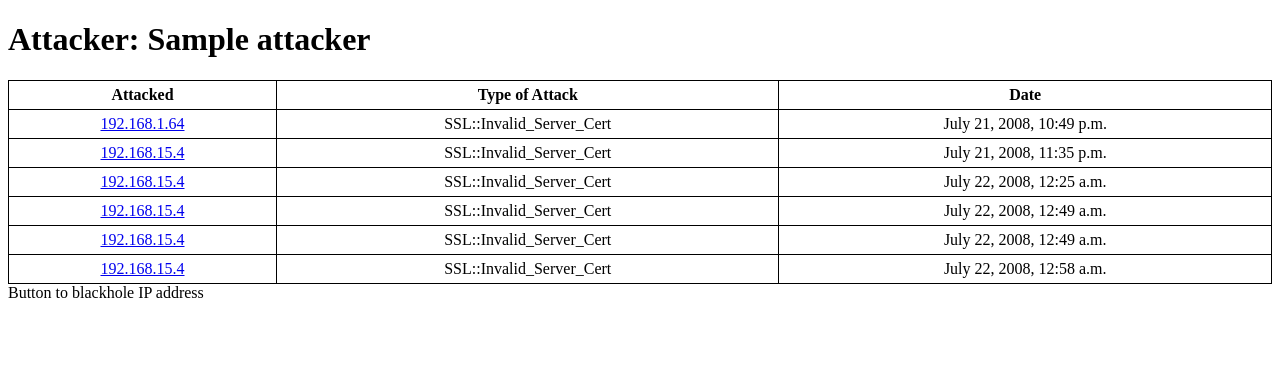
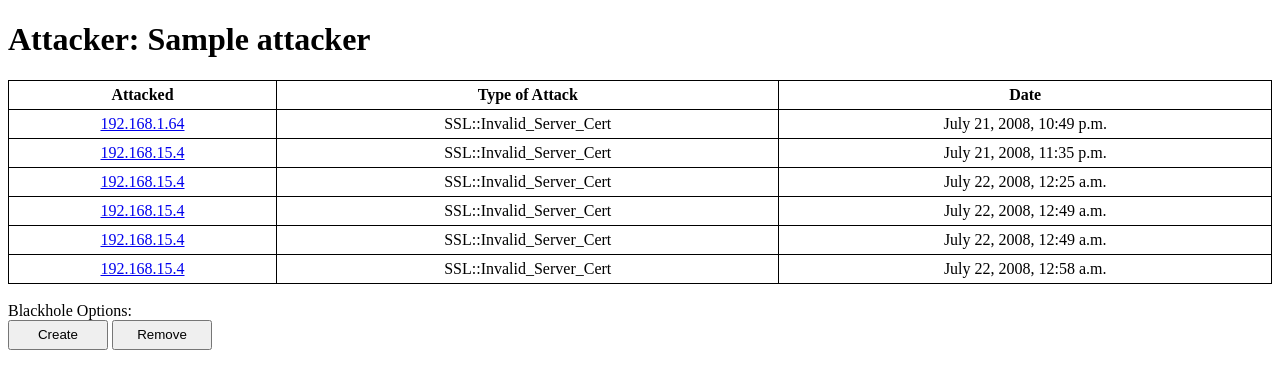
Before and after one commit to DylanWatson/VENT, a Django app: template templates/topology/attacker.html in a window 1280 px wide. Shown: the top 389 px of the page. Run offline with Django 3.2, Linux system fonts and the light colour scheme; data comes from the database, SQL or seed files in the repository; the template is opened without the code that fills it: values that come from a table or form of the project are taken from there, most other values are stand-ins (such as "Sample title", 1, 10 or a date in 2020).

Commit message:
blackhole buttons

```diff
--- a/templates/topology/attacker.html
+++ b/templates/topology/attacker.html
@@ -27,6 +27,10 @@ text-align: center;
       </tr>
     {% endfor %}
   </table>
-  Button to blackhole IP address
+  <br />
+  <td>Blackhole Options:</td><br />
+  <input type="submit" id="btnBlackholeAdd" value="Create" style="width:100px; height:30px">
+  <input type="submit" id="btnBlackholeDel" value="Remove" style="width:100px; height:30px">
+
   </body>
 </html>
```
